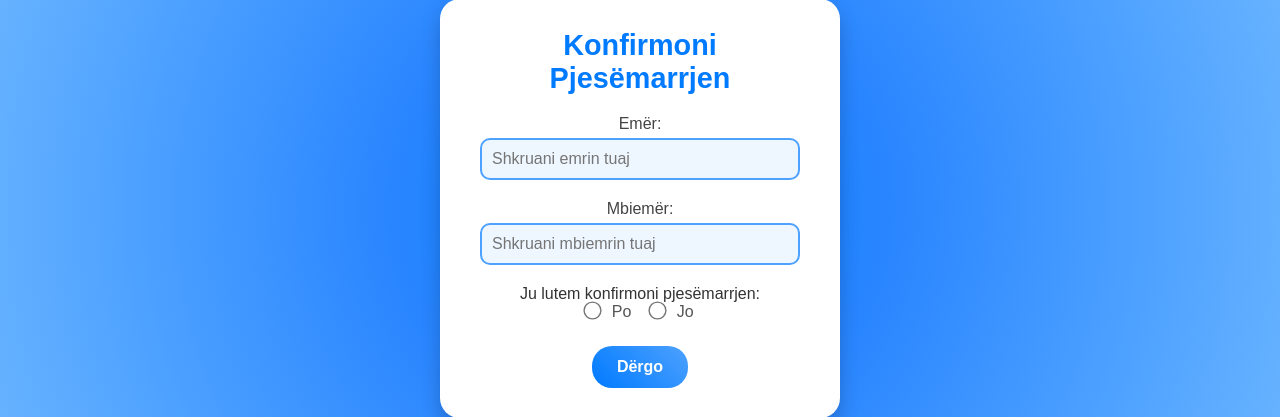
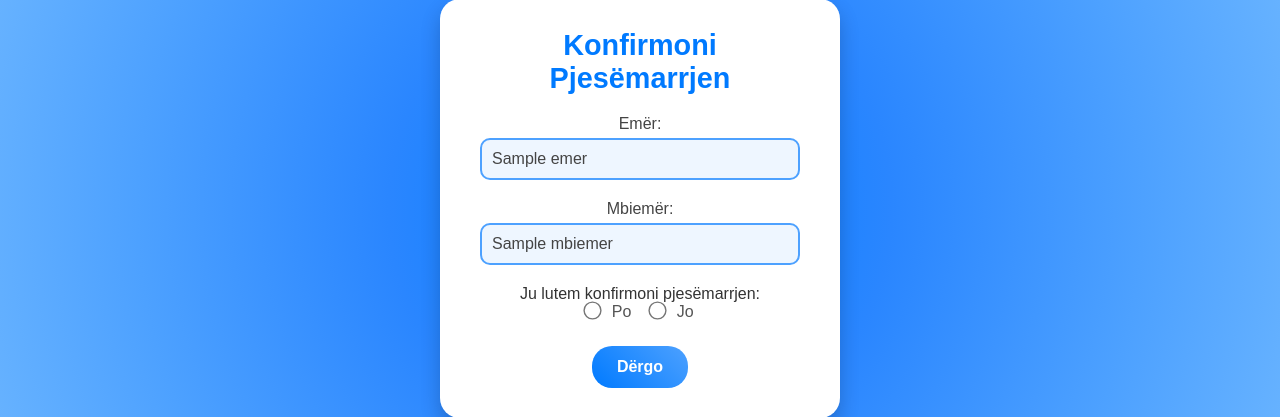
Before and after one commit to KlajdiMexhaj/ListaFesta, a Flask app: template templates/index.html in a window 1280 px wide. Shown: the part 192-609 px from the top of the page. Run offline with Flask 3, Linux system fonts and the light colour scheme; the template is opened without the code that fills it: most values are stand-ins (such as "Sample title", 1, 10 or a date in 2020).

Commit message:
socond commit3

```diff
--- a/app.py
+++ b/app.py
@@ -45,6 +45,11 @@ admin.add_view(MyModelView(User, db.session))
 # Define the route for the form
 @app.route('/', methods=['GET', 'POST'])
 def form():
+    # Get the parameters from the URL query string
+    emer = request.args.get('emer', '')  # Default to empty string if not provided
+    mbiemer = request.args.get('mbiemer', '')  # Default to empty string if not provided
+    confirmation = request.args.get('confirmation', '')  # Default to empty if not provided
+
     if request.method == 'POST':
         emer = request.form['emer']
         mbiemer = request.form['mbiemer']
@@ -67,7 +72,7 @@ def form():
 
         return redirect(url_for('form'))  # Redirect back to the form to show the message
 
-    return render_template('index.html')  # Change here to use 'index.html'
+    return render_template('index.html', emer=emer, mbiemer=mbiemer, confirmation=confirmation)
 
 # Route to export data to CSV
 @app.route('/export_csv')
--- a/templates/index.html
+++ b/templates/index.html
@@ -21,24 +21,23 @@
         {% endif %}
         {% endwith %}
 
-
         <form method="POST">
             <div class="form-group">
                 <label for="emer">Emër:</label>
-                <input type="text" id="emer" name="emer" placeholder="Shkruani emrin tuaj" required>
+                <input type="text" id="emer" name="emer" placeholder="Shkruani emrin tuaj" value="{{ emer }}" required>
             </div>
             <div class="form-group">
                 <label for="mbiemer">Mbiemër:</label>
-                <input type="text" id="mbiemer" name="mbiemer" placeholder="Shkruani mbiemrin tuaj" required>
+                <input type="text" id="mbiemer" name="mbiemer" placeholder="Shkruani mbiemrin tuaj" value="{{ mbiemer }}" required>
             </div>
             <div class="form-group">
                 <p>Ju lutem konfirmoni pjesëmarrjen:</p>
                 <div class="radio-group">
                     <label>
-                        <input type="radio" name="confirmation" value="po" required> Po
+                        <input type="radio" name="confirmation" value="po" {% if confirmation == 'po' %}checked{% endif %} required> Po
                     </label>
                     <label>
-                        <input type="radio" name="confirmation" value="jo" required> Jo
+                        <input type="radio" name="confirmation" value="jo" {% if confirmation == 'jo' %}checked{% endif %} required> Jo
                     </label>
                 </div>
             </div>
```
Also changed, not shown: instance/form_data.db. Lines whose indentation alone changed are shown as unchanged.
